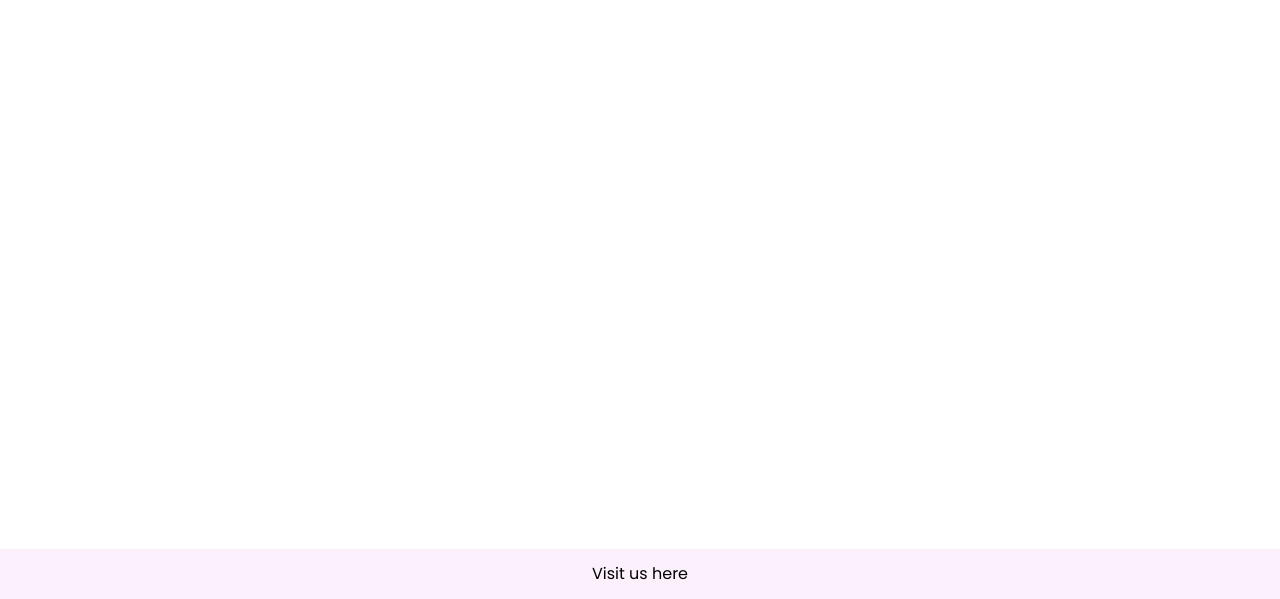
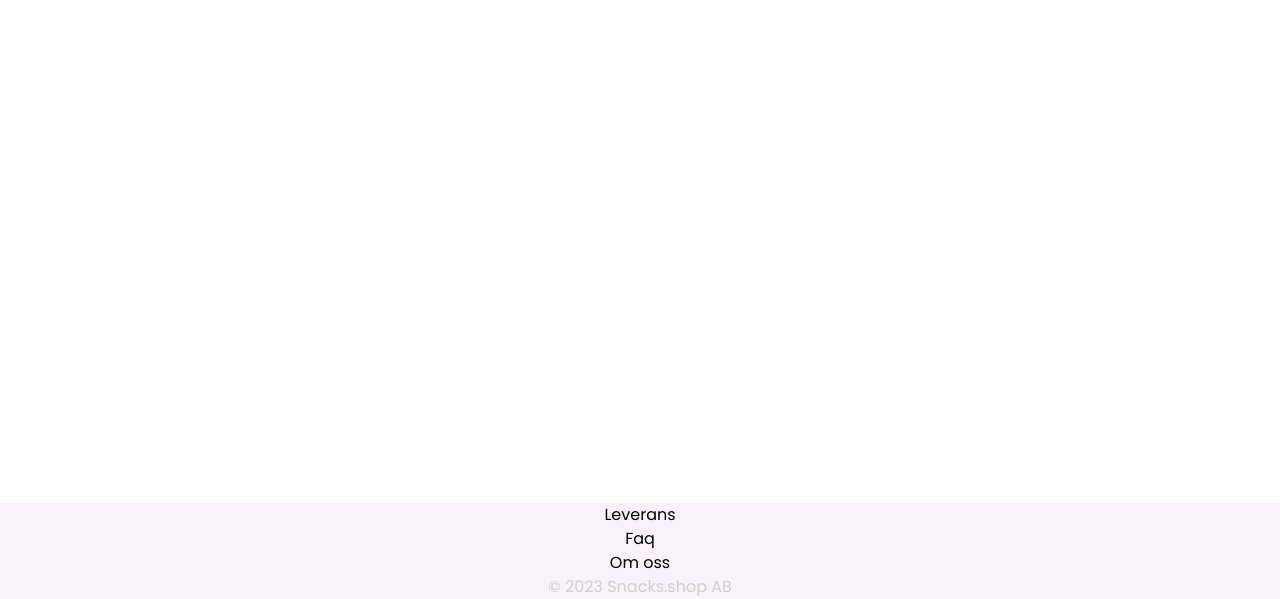
Before and after one commit to sherii190/ECOMMERCE-WITH-CRUD-API, a website: page Frontend/products.html in a window 1280 px wide. Shown: the part 201-800 px from the top of the page. Drawn offline with Linux system fonts and the light colour scheme; a web font is replaced by a local one.

Commit message:
footer done

```diff
--- a/Frontend/products.html
+++ b/Frontend/products.html
@@ -50,7 +50,10 @@
 
     <main id="products" class=""></main>
     <footer id="footer">
-      <p>Visit us here</p>
+      <h4>Leverans</h4>
+      <h4>Faq</h4>
+      <h4>Om oss</a>
+      <p>© 2023 Snacks.shop AB</h4>
     </footer>
   </body>
 </html>
--- a/Frontend/styles/global.css
+++ b/Frontend/styles/global.css
@@ -167,7 +167,7 @@ option{
   cursor: pointer;
 }
 #footer{
-  min-height:50px ;
+  min-height:80px ;
   position: fixed;
   left: 0;
   bottom: 0;
@@ -175,7 +175,11 @@ option{
   background-color: #e75ce717;
   text-align: center;
   display: flex;
+  flex-direction: column;
   justify-content: space-evenly;
   flex-wrap: wrap;
   align-content: center;
 }
+#footer p{
+  color: rgba(162, 159, 159, 0.464);
+}
```
